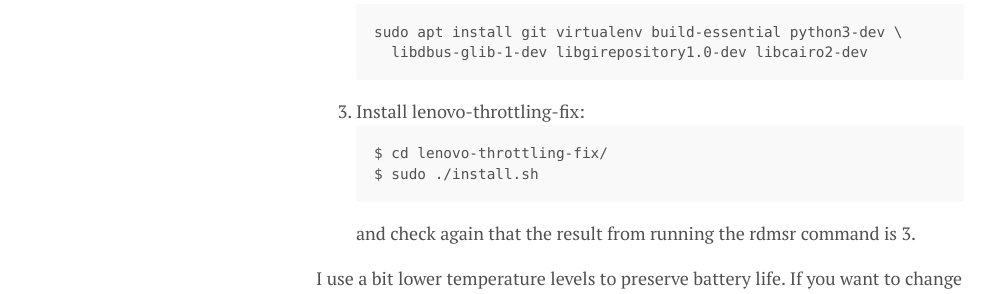
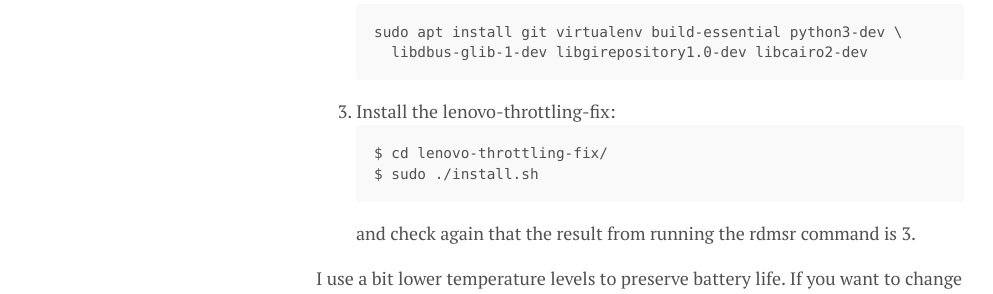
Before and after one commit to lgeurts/lgeurts.github.io, a Jekyll site: the page built from _posts/2021-10-15-ubuntu-setup-notes-for-x1-carbon-gen8.md, in a window 1280 px wide and 900 px high, scrolled down 2347 px. Shown: the part 161-455 px from the top of the window, without its empty margins (0-993 px from the left). Built offline with Jekyll 4.4.1, drawn with Linux system fonts in a browser that asks for light colours; nearby versions of some CDN libraries; comment, search, counter and statistics services are not loaded.

Commit message:
Update 2021-10-15-ubuntu-setup-notes-for-x1-carbon-gen8.md

````diff
--- a/_posts/2021-10-15-ubuntu-setup-notes-for-x1-carbon-gen8.md
+++ b/_posts/2021-10-15-ubuntu-setup-notes-for-x1-carbon-gen8.md
@@ -76,7 +76,7 @@
 sudo apt install git virtualenv build-essential python3-dev \
   libdbus-glib-1-dev libgirepository1.0-dev libcairo2-dev
 ```
-3. Install lenovo-throttling-fix:
+3. Install the lenovo-throttling-fix:
 ```
 $ cd lenovo-throttling-fix/
 $ sudo ./install.sh
````
